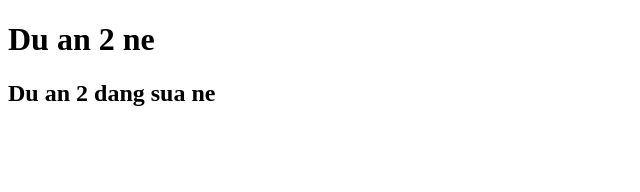
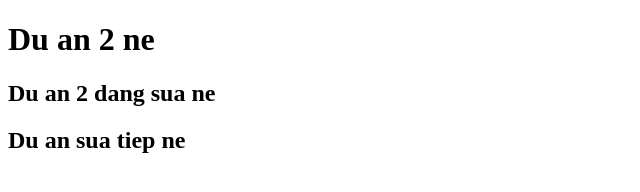
Before and after one commit to Qbaocuteahihi/duan2, a plain HTML site: page index.html in a window 1280 px wide. Shown: the whole page, without its empty margins (0-640 px from the left). Drawn offline with Linux system fonts and the light colour scheme.

Commit message:
test commit lan 3

```diff
--- a/index.html
+++ b/index.html
@@ -8,5 +8,6 @@
   <body>
     <h1>Du an 2 ne</h1>
     <h2>Du an 2 dang sua ne</h2>
+    <h2>Du an sua tiep ne</h2>
   </body>
 </html>
```
